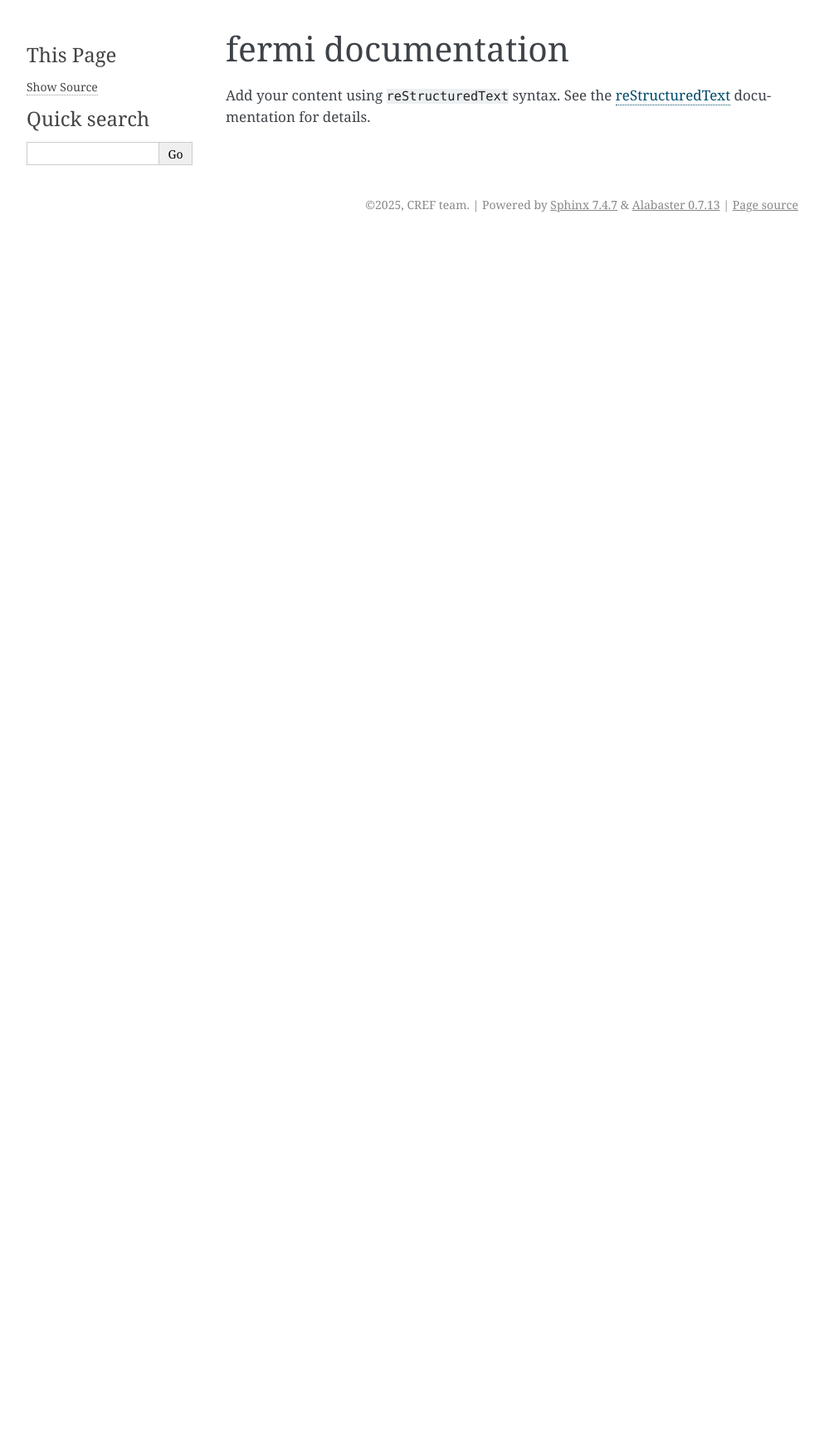
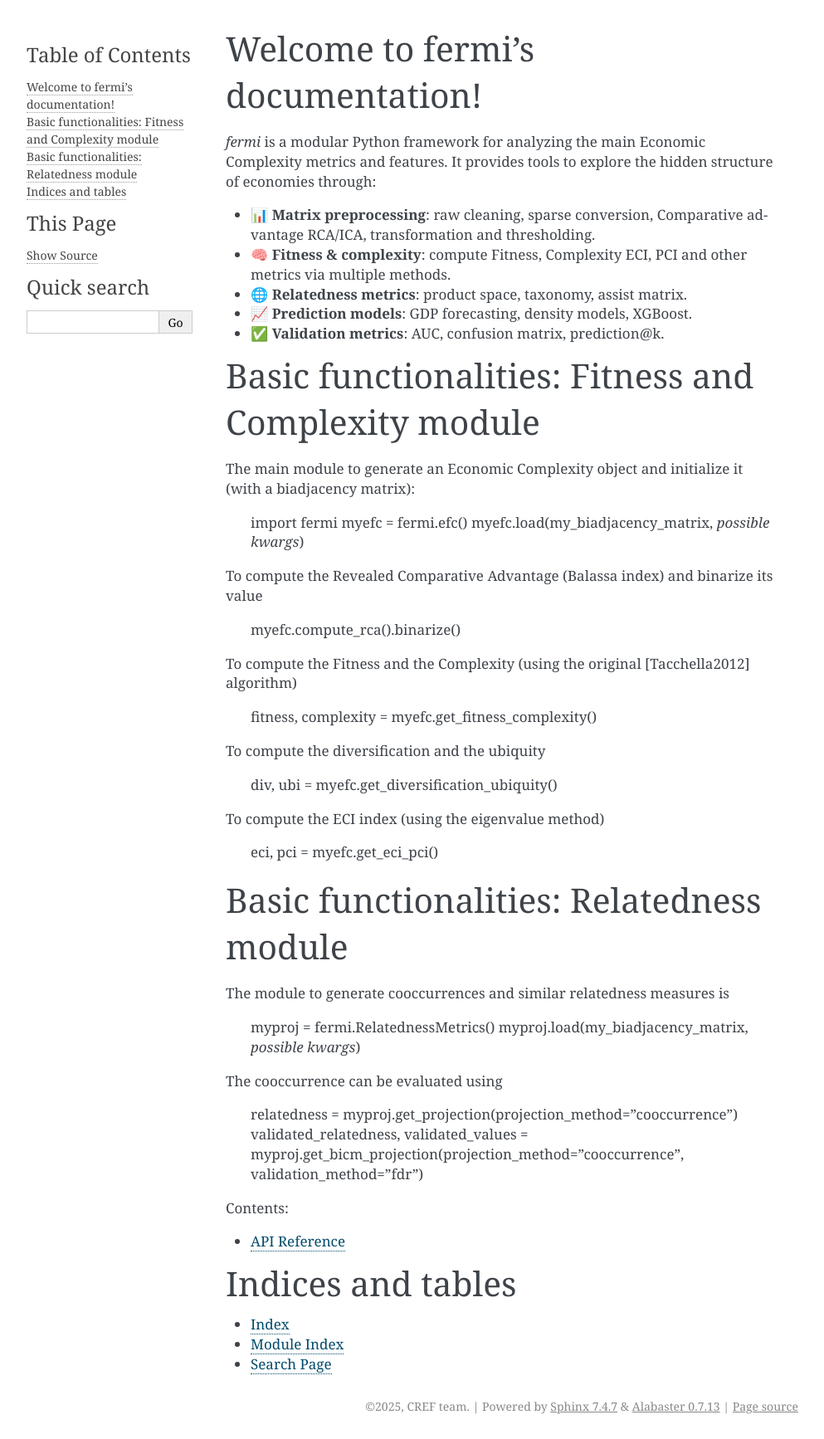
Before and after one commit to EFC-data/fermi, a Sphinx documentation site: the page built from docs/source/index.rst, in a window 1280 px wide. Shown: the whole page at 83% size, without its empty margins (148-1141 px from the left). Built offline with Sphinx 7.4.7, drawn with Linux system fonts in a browser that asks for light colours; before the commit the page ends 900 px from its top, so only the background shows below that.

Commit message:
added documentations

```diff
--- a/docs/source/conf.py
+++ b/docs/source/conf.py
@@ -1,3 +1,8 @@
+import os
+import sys
+
+sys.path.insert(0, os.path.abspath(os.path.join(os.path.dirname(__file__), '..', '..')))
+
 # Configuration file for the Sphinx documentation builder.
 #
 # For the full list of built-in configuration values, see the documentation:
@@ -14,7 +19,11 @@
 # -- General configuration ---------------------------------------------------
 # https://www.sphinx-doc.org/en/master/usage/configuration.html#general-configuration
 
-extensions = []
+extensions = [
+    'sphinx.ext.autodoc',
+    'sphinx.ext.napoleon',
+]
+master_doc = 'index'
 
 templates_path = ['_templates']
 exclude_patterns = []
--- a/docs/source/index.rst
+++ b/docs/source/index.rst
@@ -3,14 +3,67 @@
    You can adapt this file completely to your liking, but it should at least
    contain the root `toctree` directive.
 
-fermi documentation
-===================
+Welcome to fermi’s documentation!
+=================================
+`fermi` is a modular Python framework for analyzing the main Economic Complexity metrics and features.
+It provides tools to explore the hidden structure of economies through:
 
-Add your content using ``reStructuredText`` syntax. See the
-`reStructuredText <https://www.sphinx-doc.org/en/master/usage/restructuredtext/index.html>`_
-documentation for details.
+- 📊 **Matrix preprocessing**: raw cleaning, sparse conversion, Comparative advantage RCA/ICA, transformation and thresholding.
+- 🧠 **Fitness & complexity**: compute Fitness, Complexity ECI, PCI and other metrics via multiple methods.
+- 🌐 **Relatedness metrics**: product space, taxonomy, assist matrix.
+- 📈 **Prediction models**: GDP forecasting, density models, XGBoost.
+- ✅ **Validation metrics**: AUC, confusion matrix, prediction@k.
+
+
+Basic functionalities: Fitness and Complexity module
+====================================================
+
+
+The main module to generate an Economic Complexity object and initialize it (with a biadjacency matrix):
+
+    import fermi
+    myefc = fermi.efc()
+    myefc.load(my_biadjacency_matrix, *possible kwargs*)
+
+To compute the Revealed Comparative Advantage (Balassa index) and binarize its value
+
+    myefc.compute_rca().binarize()
+
+To compute the Fitness and the Complexity (using the original [Tacchella2012] algorithm)
+
+    fitness, complexity = myefc.get_fitness_complexity()
+
+To compute the diversification and the ubiquity
+
+    div, ubi = myefc.get_diversification_ubiquity()
+
+To compute the ECI index (using the eigenvalue method)
+
+    eci, pci = myefc.get_eci_pci()
+
+
+Basic functionalities: Relatedness module
+=========================================
+The module to generate cooccurrences and similar relatedness measures is
+
+    myproj = fermi.RelatednessMetrics()
+    myproj.load(my_biadjacency_matrix, *possible kwargs*)
+
+The cooccurrence can be evaluated using
+
+    relatedness = myproj.get_projection(projection_method="cooccurrence")
+    validated_relatedness, validated_values = myproj.get_bicm_projection(projection_method="cooccurrence", validation_method="fdr")
 
 
 .. toctree::
    :maxdepth: 2
    :caption: Contents:
+
+   api
+
+Indices and tables
+==================
+
+* :ref:`genindex`
+* :ref:`modindex`
+* :ref:`search`
```
Also changed, not shown: README.md (+18 -0 lines), docs/api.rst (deleted, +0 -12 lines), docs/conf.py (deleted, +0 -12 lines), docs/source/api.rst (added, +22 -0 lines), 13 other files.
